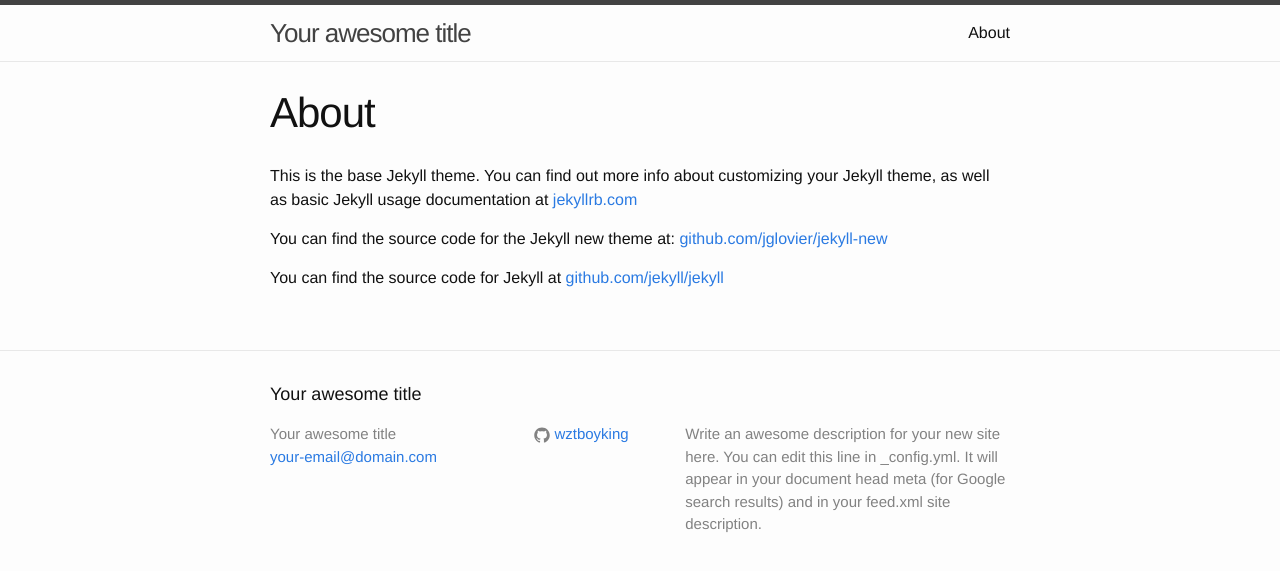
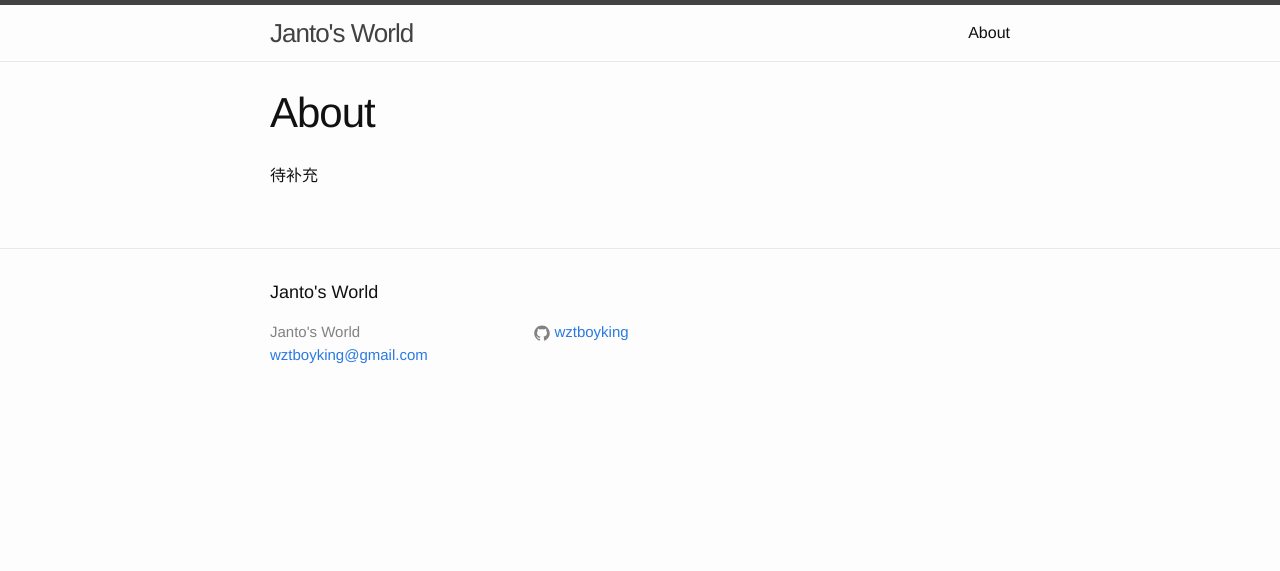
Before and after one commit to wztboyking/blog, a Jekyll site: the page built from about.md, in a window 1280 px wide. Shown: the top 571 px of the page. Built offline with Jekyll 4.4.1, drawn with Linux system fonts in a browser that asks for light colours.

Commit message:
完善基本信息

```diff
--- a/_config.yml
+++ b/_config.yml
@@ -1,10 +1,7 @@
 # Site settings
-title: Your awesome title
-email: your-email@domain.com
-description: > # this means to ignore newlines until "baseurl:"
-  Write an awesome description for your new site here. You can edit this
-  line in _config.yml. It will appear in your document head meta (for
-  Google search results) and in your feed.xml site description.
+title: Janto's World
+email: wztboyking@gmail.com
+description: > # 这个博客以后用来记录一些学习笔记
 baseurl: "/blog" # the subpath of your site, e.g. /blog/
 url: "http://wztboyking.github.com" # the base hostname & protocol for your site
 github_username:  wztboyking
--- a/_posts/2015-08-03-welcome-to-myblog.markdown
+++ b/_posts/2015-08-03-welcome-to-myblog.markdown
@@ -1,7 +1,7 @@
 ---
 layout: post
-title:  "this is a test!"
+title:  "我的博客正式建立!"
 date:   2015-08-03 23:17:36
 categories: jekyll update
 ---
-### this is a test
+### 我的博客正式建立
--- a/about.md
+++ b/about.md
@@ -4,8 +4,4 @@ title: About
 permalink: /about/
 ---
 
-This is the base Jekyll theme. You can find out more info about customizing your Jekyll theme, as well as basic Jekyll usage documentation at [jekyllrb.com](http://jekyllrb.com/)
-
-You can find the source code for the Jekyll new theme at: [github.com/jglovier/jekyll-new](https://github.com/jglovier/jekyll-new)
-
-You can find the source code for Jekyll at [github.com/jekyll/jekyll](https://github.com/jekyll/jekyll)
+待补充
```
Also changed, not shown: _posts/2015-08-03-welcome-to-jekyll.markdown (deleted, +0 -25 lines), about.html (deleted, +0 -10 lines).
